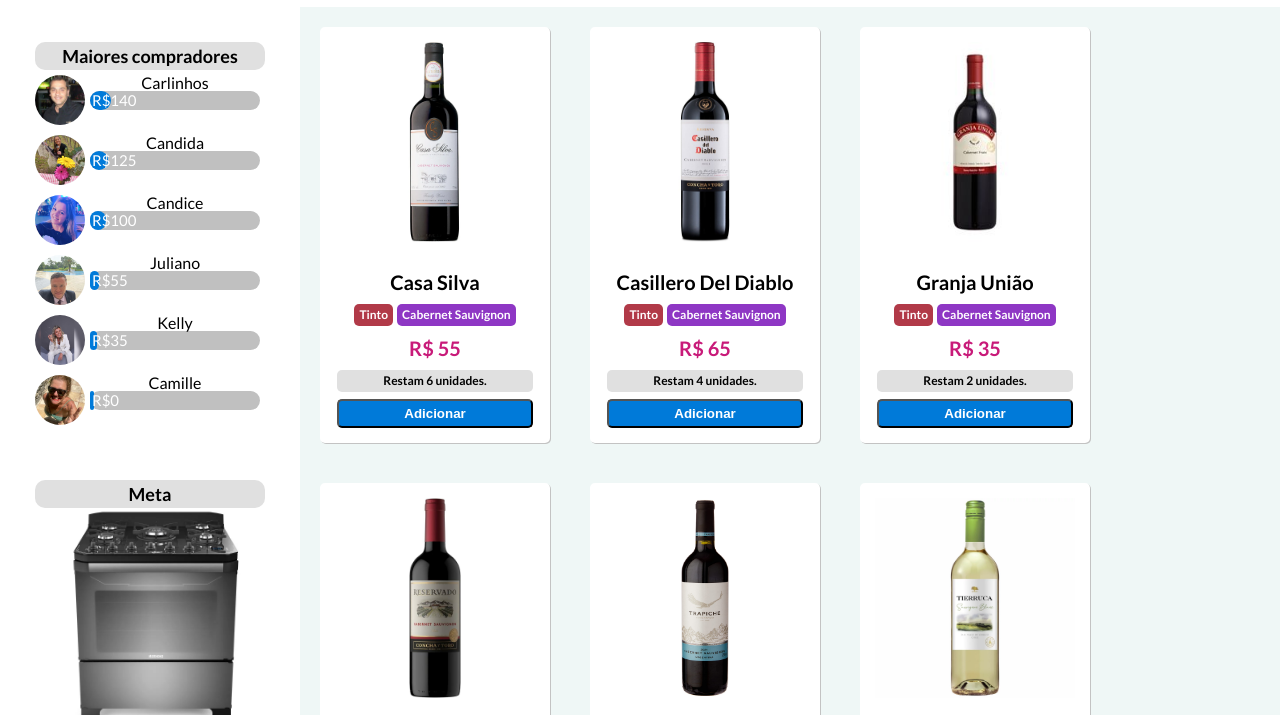
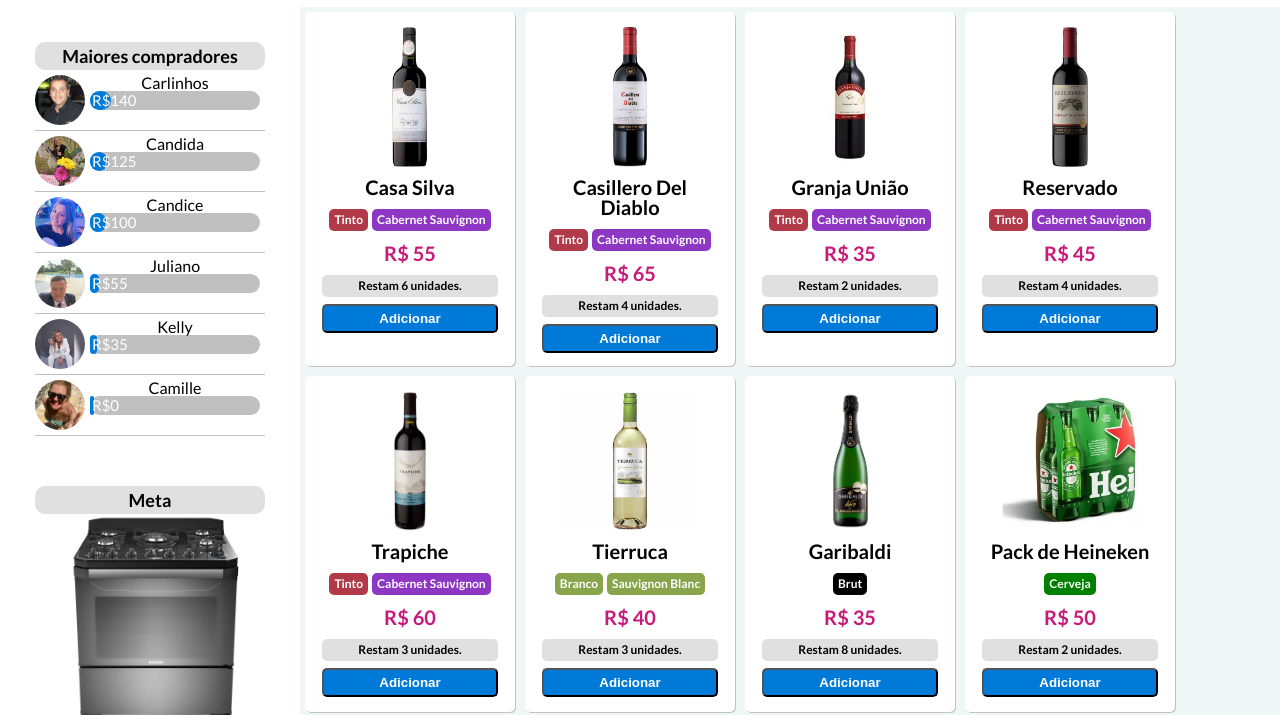
Before and after one commit to cassjonnes/vinho_loja, a plain HTML site: page index.html in a window 1280 px wide. Shown: the part 63-778 px from the top of the page. Drawn offline with Linux system fonts and the light colour scheme.

Commit message:
tamanho dos cards

```diff
--- a/css/style.css
+++ b/css/style.css
@@ -129,6 +129,7 @@
 
 .top__usuario{
     display: flex;
+    border-bottom: 1px solid rgb(192, 192, 192);
 }
 
 .top__usuario img{
@@ -191,24 +192,24 @@
 
 /* CARD GARRAFA */
 .card__garrafa{
-    width: 200px;
-    max-height: 404px;
+    width: 180px;
+    max-height: 324px;
     text-align: center;
     padding: 15px;
     background-color: #ffffff;
     border-radius: 5px;
     box-shadow: 1px 1px #c3c3c3;
-    margin: 20px;
+    margin: 5px;
 }
 
 .garrafa__imagem{
     width: 100%;
-    height: 220px;
+    height: 140px;
     margin: auto;
 }
 
 .garrafa__imagem img{
-    max-height: 200px;
+    max-height: 140px;
 }
 
 .card__garrafa h1{
```
